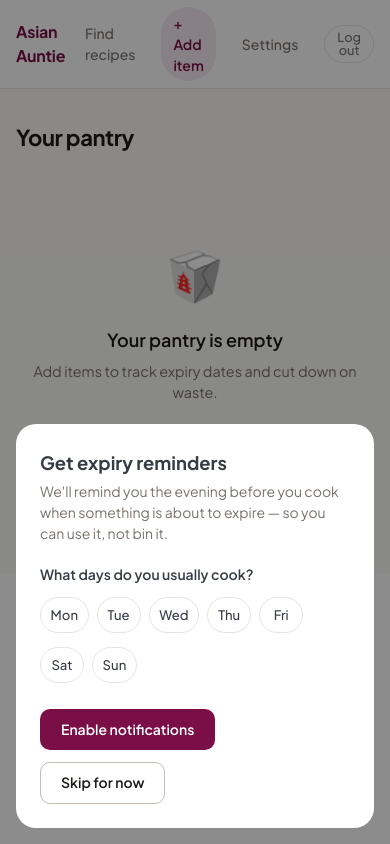
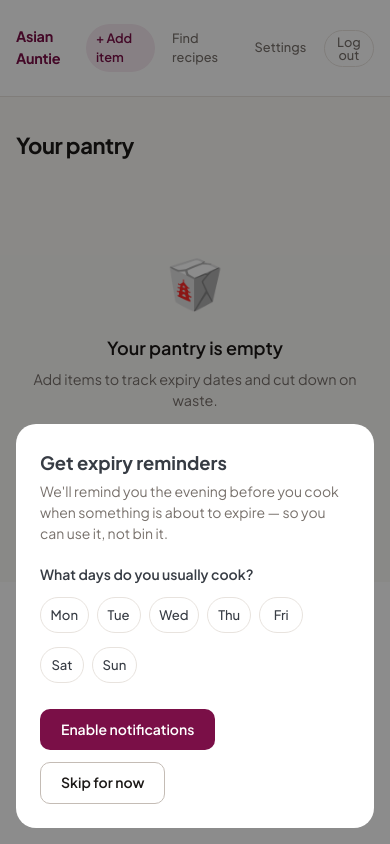
Before and after one commit to jeremychia/asian-auntie, a Flask app: page / in a window 390 px wide. Run offline with Flask 3, Linux system fonts and the light colour scheme; the visitor is signed in with stand-in values (Sample User, id 1); data that the repository does not hold is empty; some libraries are stand-ins or nearby versions.

Commit message:
chore(navigation): adjust size + reorder top bar

```diff
--- a/static/style.css
+++ b/static/style.css
@@ -117,6 +117,9 @@
   transition:
     color 0.15s,
     background 0.15s;
+  min-height: 32px;
+  display: inline-flex;
+  align-items: center;
 }
 .nav-link:hover {
   color: var(--text);
@@ -138,19 +141,22 @@
 }
 
 .nav-logout {
-  font-size: 0.8rem;
+  font-size: 0.875rem;
   font-weight: 500;
   color: var(--text-muted);
   background: none;
   border: 1px solid var(--border);
   border-radius: var(--r-full);
-  padding: 0.3rem 0.75rem;
+  padding: 0.35rem 0.75rem;
   cursor: pointer;
   line-height: 1;
   margin: 0;
   transition:
     border-color 0.15s,
     color 0.15s;
+  min-height: 32px;
+  display: inline-flex;
+  align-items: center;
   /* override pico */
   --pico-color: var(--text-muted);
   box-shadow: none;
@@ -1634,6 +1640,27 @@
 
   .nav-inner {
     padding: 0 1rem;
+    height: 64px;
+  }
+
+  .nav-brand {
+    font-size: 0.9rem;
+  }
+
+  .nav-end {
+    gap: 0.5rem;
+  }
+
+  .nav-link {
+    font-size: 0.8rem;
+    padding: 0.3rem 0.6rem;
+    min-height: 28px;
+  }
+
+  .nav-logout {
+    font-size: 0.8rem;
+    padding: 0.3rem 0.6rem;
+    min-height: 28px;
   }
 
   .toolbar {
--- a/templates/base.html
+++ b/templates/base.html
@@ -41,14 +41,14 @@
         >
         <div class="nav-end">
           <a
+            href="{{ url_for('perishables.add_item') }}"
+            class="nav-link nav-link--primary"
+            >+ Add item</a
+          >
+          <a
             href="{{ url_for('recipes.index') }}"
             class="nav-link{% if request.path.startswith('/recipes') %} nav-link--active{% endif %}"
             >Find recipes</a
-          >
-          <a
-            href="{{ url_for('perishables.add_item') }}"
-            class="nav-link nav-link--primary"
-            >+ Add item</a
           >
           <a
             href="{{ url_for('notifications.settings') }}"
```
